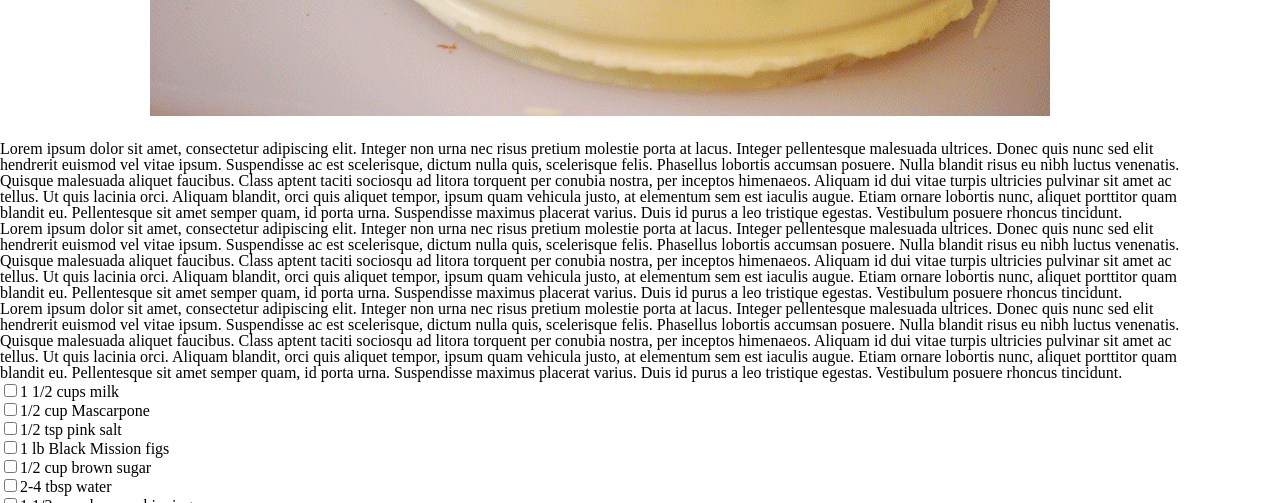
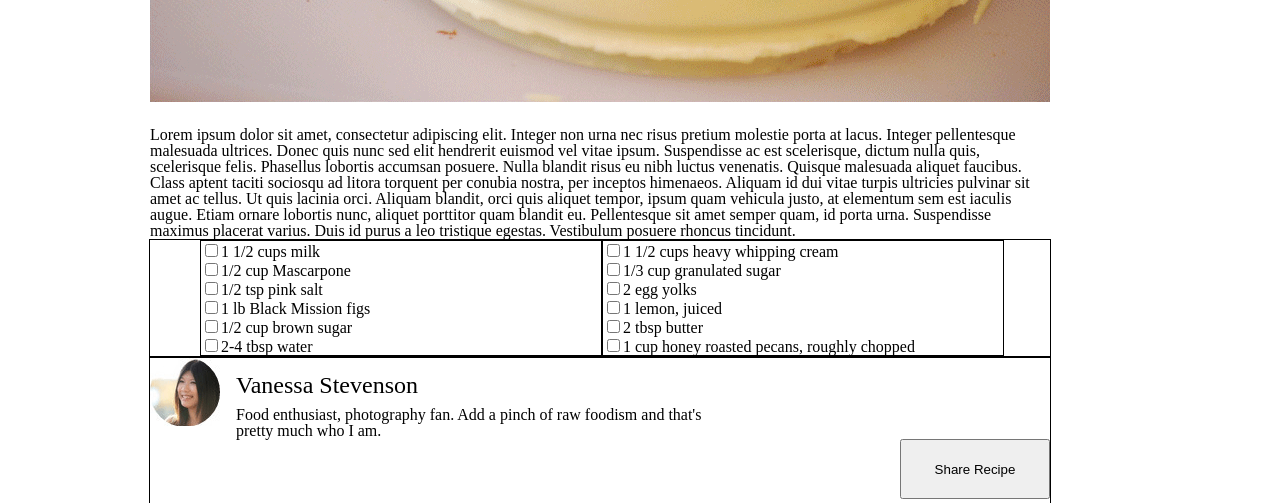
Before and after one commit to philipwerner/chocolate-pizza, a plain HTML site: page index.html in a window 1280 px wide. Shown: the part 710-1213 px from the top of the page. Drawn offline with Linux system fonts and the light colour scheme.

Commit message:
list styling needs to be completed as well as the author and footer portion

```diff
--- a/index.html
+++ b/index.html
@@ -38,13 +38,11 @@
 
       <section class="instructions">
       <p>Lorem ipsum dolor sit amet, consectetur adipiscing elit. Integer non urna nec risus pretium molestie porta at lacus. Integer pellentesque malesuada ultrices. Donec quis nunc sed elit hendrerit euismod vel vitae ipsum. Suspendisse ac est scelerisque, dictum nulla quis, scelerisque felis. Phasellus lobortis accumsan posuere. Nulla blandit risus eu nibh luctus venenatis. Quisque malesuada aliquet faucibus. Class aptent taciti sociosqu ad litora torquent per conubia nostra, per inceptos himenaeos. Aliquam id dui vitae turpis ultricies pulvinar sit amet ac tellus. Ut quis lacinia orci. Aliquam blandit, orci quis aliquet tempor, ipsum quam vehicula justo, at elementum sem est iaculis augue. Etiam ornare lobortis nunc, aliquet porttitor quam blandit eu. Pellentesque sit amet semper quam, id porta urna. Suspendisse maximus placerat varius. Duis id purus a leo tristique egestas. Vestibulum posuere rhoncus tincidunt.</p>
-
-      <p>Lorem ipsum dolor sit amet, consectetur adipiscing elit. Integer non urna nec risus pretium molestie porta at lacus. Integer pellentesque malesuada ultrices. Donec quis nunc sed elit hendrerit euismod vel vitae ipsum. Suspendisse ac est scelerisque, dictum nulla quis, scelerisque felis. Phasellus lobortis accumsan posuere. Nulla blandit risus eu nibh luctus venenatis. Quisque malesuada aliquet faucibus. Class aptent taciti sociosqu ad litora torquent per conubia nostra, per inceptos himenaeos. Aliquam id dui vitae turpis ultricies pulvinar sit amet ac tellus. Ut quis lacinia orci. Aliquam blandit, orci quis aliquet tempor, ipsum quam vehicula justo, at elementum sem est iaculis augue. Etiam ornare lobortis nunc, aliquet porttitor quam blandit eu. Pellentesque sit amet semper quam, id porta urna. Suspendisse maximus placerat varius. Duis id purus a leo tristique egestas. Vestibulum posuere rhoncus tincidunt.</p>
-
-      <p>Lorem ipsum dolor sit amet, consectetur adipiscing elit. Integer non urna nec risus pretium molestie porta at lacus. Integer pellentesque malesuada ultrices. Donec quis nunc sed elit hendrerit euismod vel vitae ipsum. Suspendisse ac est scelerisque, dictum nulla quis, scelerisque felis. Phasellus lobortis accumsan posuere. Nulla blandit risus eu nibh luctus venenatis. Quisque malesuada aliquet faucibus. Class aptent taciti sociosqu ad litora torquent per conubia nostra, per inceptos himenaeos. Aliquam id dui vitae turpis ultricies pulvinar sit amet ac tellus. Ut quis lacinia orci. Aliquam blandit, orci quis aliquet tempor, ipsum quam vehicula justo, at elementum sem est iaculis augue. Etiam ornare lobortis nunc, aliquet porttitor quam blandit eu. Pellentesque sit amet semper quam, id porta urna. Suspendisse maximus placerat varius. Duis id purus a leo tristique egestas. Vestibulum posuere rhoncus tincidunt.</p>
       </section>
 
     <section class="checklist">
+      <!-- <img class="list_background" src="Images\list-bg.png"> -->
+      <article class="left">
         <ul>
           <li><input type="checkbox" name="ingredients" value="milk">1 1/2 cups milk</li>
           <li><input type="checkbox" name="ingredients" value="mascarpone">1/2 cup Mascarpone</li>
@@ -52,6 +50,11 @@
           <li><input type="checkbox" name="ingredients" value="figs">1 lb Black Mission figs</li>
           <li><input type="checkbox" name="ingredients" value="brown">1/2 cup brown sugar</li>
           <li><input type="checkbox" name="ingredients" value="water">2-4 tbsp water</li>
+        </ul>
+      </article>
+
+      <article class="right">
+        <ul>
           <li><input type="checkbox" name="ingredients" value="cream">1 1/2 cups heavy whipping cream</li>
           <li><input type="checkbox" name="ingredients" value="sugar">1/3 cup granulated sugar</li>
           <li><input type="checkbox" name="ingredients" value="yolks">2 egg yolks</li>
@@ -59,13 +62,15 @@
           <li><input type="checkbox" name="ingredients" value="butter">2 tbsp butter</li>
           <li><input type="checkbox" name="ingredients" value="pecans">1 cup honey roasted pecans, roughly chopped</li>
         </ul>
+      </article>
     </section>
 
-    <section class="author">
-      <img src="Images\van-pic.png">
+      <article class="author">
+        <img class="vanessa" src="Images\van-pic.png">
         <h3>Vanessa Stevenson</h3>
-      <p>Lorem ipsum dolor sit amet, consectetur adipiscing elit. Integer non urna nec risus pretium molestie porta at lacus. Integer pellentesque malesuada ultrices</p>
+        <p>Food enthusiast, photography fan. Add a pinch of raw foodism and that's pretty much who I am.</p>
         <button>Share Recipe</button>
+      </article>
     </main>
     <footer>
       <img src="Images\small-logo.png">
--- a/style.css
+++ b/style.css
@@ -5,6 +5,7 @@ header {
   width: 900px;
   height: 50px;
   margin: 0px auto;
+  margin-top: 30px;
 }
 .logo {
   float: left;
@@ -20,7 +21,6 @@ header {
   width: 325px;
 }
 .links {
-  border: 1px solid black;
   float: right;
   height: 50px;
   width: 300px;
@@ -36,29 +36,96 @@ header nav .links li {
   float: left;
   position: relative;
   margin: auto 2px;
+  bottom: 35px;
+  left: 75px;
+}
+main {
+  width: 100%;
+  display: inline-block;
 }
 .featured {
-  border: 1px solid black;
   width: 900px;
   heigth: 100px;
   display: inline-block;
-  margin: 20px auto;
+  margin: 0 auto;
+  left: 150px;
   position: relative;
 }
 .featured h2 {
   font-family: 'Teko';
   font-size: 32pt;
+  position: relative;
 }
 .featured h3 {
   display: inline;
   color: grey;
+  position: relative;
 }
 .featured h4 {
   display: inline;
   float: right;
   color: grey;
+  position: relative;
 }
 .hero {
   margin: 25px auto;
   display: block;
 }
+.instructions {
+  width: 900px;
+  margin: 0 auto;
+}
+.checklist {
+  border: 1px solid black;
+  width: 900px;
+  margin: 0 auto;
+  background-image: url(Images\list-bg.png);
+}
+.checklist ul {
+  display: inline;
+}
+.left {
+  float: left;
+  border: 1px solid black;
+  display: inline-block;
+  width: 400px;
+  height: auto;
+  margin: 0 auto;
+  margin-left: 50px;
+}
+.right {
+  display: inline-block;
+  border: 1px solid black;
+  width: 400px;
+  height: auto:
+  margin: 0 auto;
+}
+.author {
+  border: 1px solid black;
+  width: 900px;
+  height: 150px;
+  margin: 0 auto;
+}
+.vanessa {
+  display: inline-block;
+  float: left;
+  margin-right: 15px;
+}
+.author h3{
+  font-size: 18pt;
+  display: inline-block;
+  margin-top: 15px;
+  font-size: 18pt;
+}
+.author p {
+  margin-top: 10px;
+  width: 575px;
+  display: block;
+}
+button {
+  float: right;
+  position: relative;
+  display: inline-block;
+  height: 60px;
+  width: 150px;
+}
```
Lines whose indentation alone changed are shown as unchanged.
